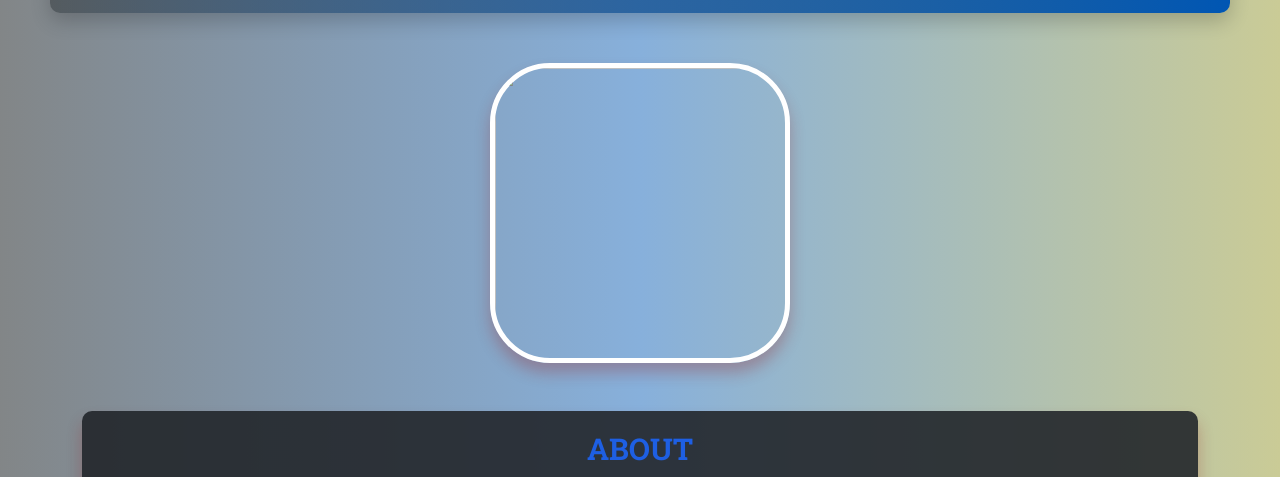
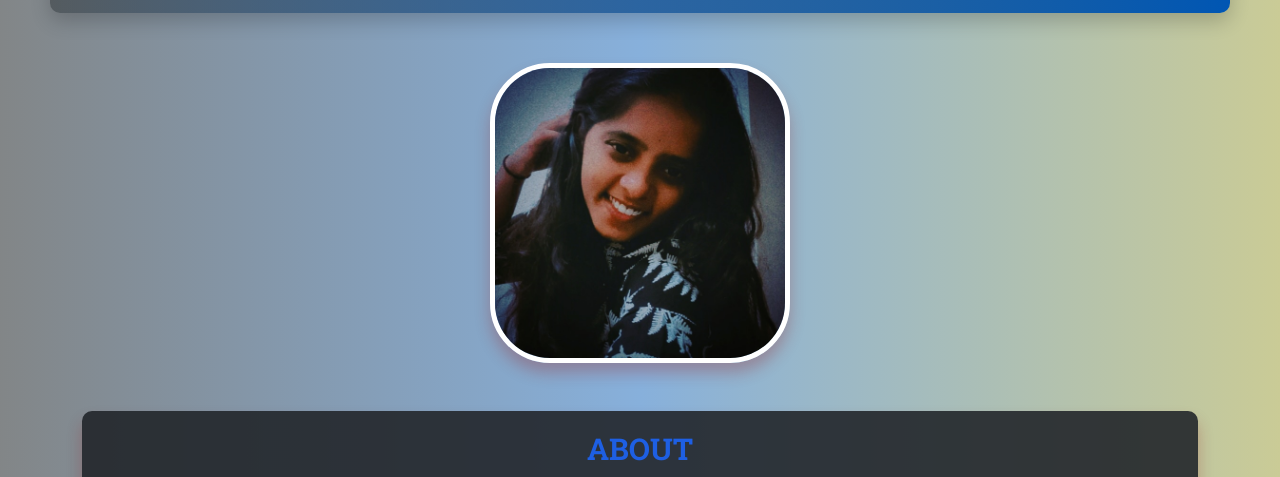
Before and after one commit to mouni-eamani/mouni-protfolio.github.io, a plain HTML site: page index.html in a window 1280 px wide. Shown: the part 323-800 px from the top of the page. Drawn offline with nearby package versions, Linux system fonts and the light colour scheme.

Commit message:
Update index.html

```diff
--- a/index.html
+++ b/index.html
@@ -34,7 +34,7 @@
                 </div>
                 </div>
                 <div class="profile-photo align-items-center text-start">
-                    <img src="profile.png" class="responsive">
+                    <img src="profile.jpeg" class="responsive">
                 </div>
             </header>
 
```
